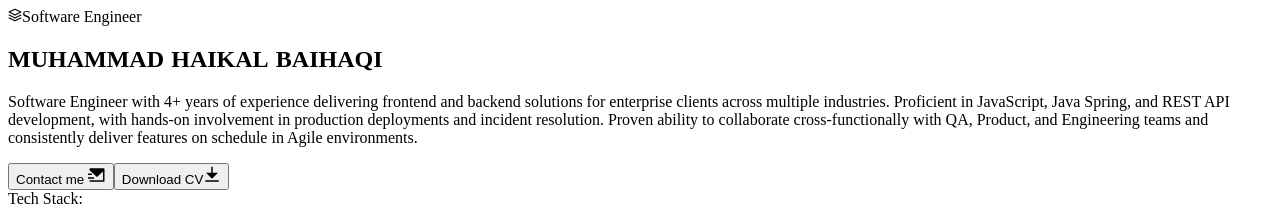
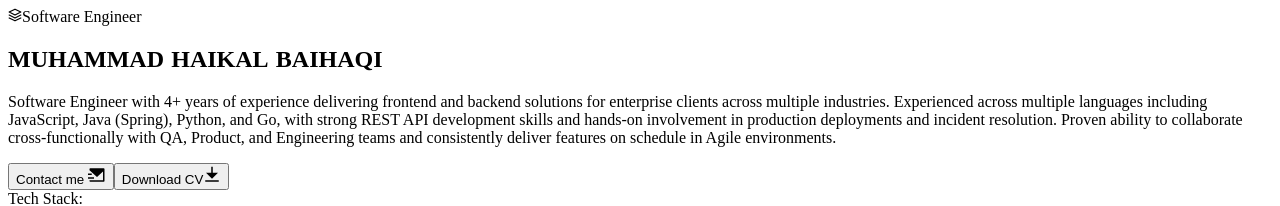
Before and after one commit to BlancIt/portfolio-project, a Next.js app: page / in a window 1280 px wide. Shown: the top 206 px of the page. Built offline with nearby package versions, Linux system fonts and the light colour scheme; no server answers.

Commit message:
revised cv and professional summary

```diff
--- a/src/components/Other/InitialHome/InitialHome.tsx
+++ b/src/components/Other/InitialHome/InitialHome.tsx
@@ -298,13 +298,17 @@ const InitialHome = () => {
             >
               <span className="text-primary font-semibold">Software Engineer</span>{' '}
               with 4+ years of experience delivering frontend and backend solutions
-              for enterprise clients across multiple industries. Proficient in{' '}
+              for enterprise clients across multiple industries. Experienced across
+              multiple languages including{' '}
               <span className="text-primary font-semibold">JavaScript</span>,{' '}
-              <span className="text-primary font-semibold">Java Spring</span>, and{' '}
-              <span className="text-primary font-semibold">REST API development</span>, with hands-on involvement in production
-              deployments and incident resolution. Proven ability to collaborate
-              cross-functionally with QA, Product, and Engineering teams and
-              consistently deliver features on schedule in Agile environments.
+              <span className="text-primary font-semibold">Java (Spring)</span>,{' '}
+              <span className="text-primary font-semibold">Python</span>, and{' '}
+              <span className="text-primary font-semibold">Go</span>, with strong{' '}
+              <span className="text-primary font-semibold">REST API development</span>{' '}
+              skills and hands-on involvement in production deployments and incident
+              resolution. Proven ability to collaborate cross-functionally with QA,
+              Product, and Engineering teams and consistently deliver features on
+              schedule in Agile environments.
             </motion.p>
 
             <motion.div
```
Also changed, not shown: 1 other file (tests, documents, lock files or other folders).
